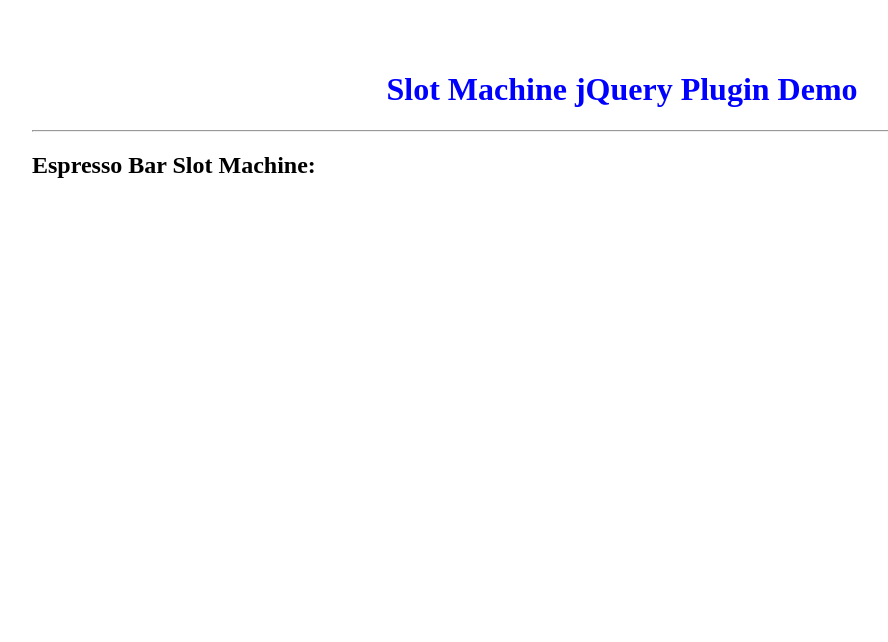
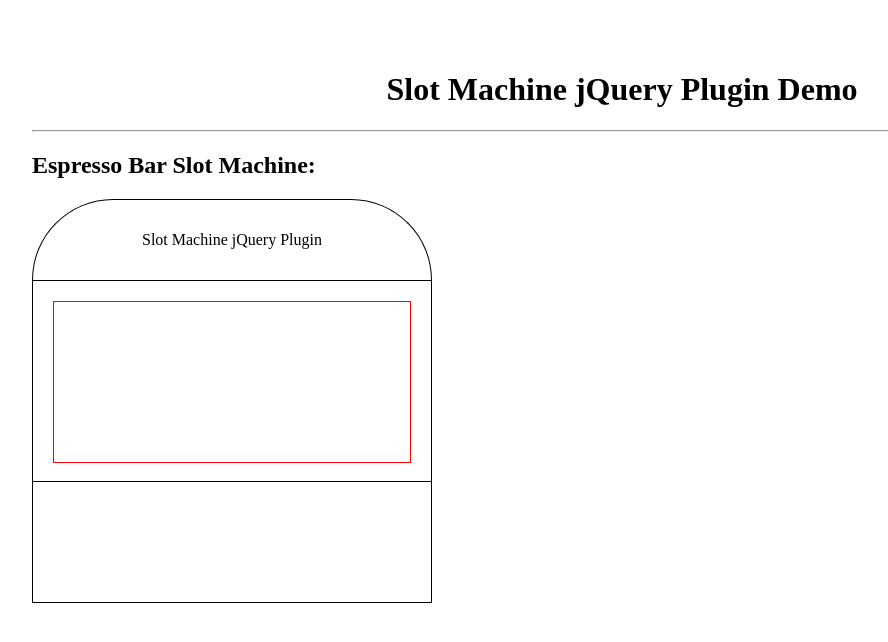
Before and after one commit to VictorChen/slot-machine, a website: page demo-dev.html in a window 1280 px wide. Shown: the whole page, without its empty margins (18-906 px from the left). Drawn offline with nearby package versions, Linux system fonts and the light colour scheme.

Commit message:
chore(slot.machine): create the necessary html

```diff
--- a/demo-dev.html
+++ b/demo-dev.html
@@ -6,7 +6,7 @@
   <link rel="stylesheet" type="text/css" href="demo.css">
   <script src="bower_components/jquery/dist/jquery.js"></script>
   <script src="bower_components/jquery-ui/jquery-ui.js"></script>
-  <script src="dist/slot.machine.js"></script>
+  <script src="src/slot.machine.js"></script>
 </head>
 
 <body>
@@ -15,7 +15,7 @@
   <hr>
 
   <h2>Espresso Bar Slot Machine:</h2>
-  <div id="espresso"></div>
+  <div id="espresso" style="width: 400px; height: 400px;"></div>
 
   <script type="text/javascript">
     $(function () {
--- a/src/slot.machine.js
+++ b/src/slot.machine.js
@@ -1,19 +1,77 @@
 ;(function ($) {
   'use strict';
 
+  // Boilerplate that all slot machines will need!
+  var template = '<div class="slot-header"></div>' +
+                 '<div class="slot-main">' +
+                   '<div class="slot-bars"></div>' +
+                 '</div>' +
+                 '<div class="slot-display"></div>';
+
   $.widget('custom.slotMachine', {
 
-    //Options to be used as defaults
+    // Default options
     options: {
-      someValue: null
+      title: 'Slot Machine jQuery Plugin',
+      items: [
+        ['coffee-maker', 'coffee-filter', 'coffee-grounds'],
+        ['teapot', 'tea-strainer', 'loose-tea'],
+        ['espresso-machine', 'espresso-tamper', 'espresso-beans']
+      ]
     },
 
     _create: function () {
-      console.log('created');
+      // Perform basic validation
+      this._validateItems(this.options.items);
+      this._createSlotMachine();
     },
 
+    /**
+     * Basic validate function to make sure that the user is
+     * using the slot machine correctly!
+     * @param  {[array]} items items in the slot machine
+     */
+    _validateItems: function (items) {
+      if (!items.length) {
+        throw 'slotMachine: no items';
+      }
+      var numSlots = items[0].length;
+      for (var i=1; i<items.length; i++) {
+        if (items[i].length !== numSlots) {
+          throw 'slotMachine: items need to have the same length';
+        }
+      }
+    },
+
+    _createSlotMachine: function () {
+      // Create template
+      this.element.append(template);
+
+      var $slotBars = this.element.find('.slot-bars');
+      var numColumns = this.options.items[0].length;
+      var numRows = this.options.items.length;
+      var $column, slotClass;
+
+
+      this.element.find('.slot-header').append(this.options.title);
+
+      // Create the slot bars/boxes
+      for (var i=0; i<numColumns; i++) {
+        $column = $('<div class="slot-bar"></div>');
+        for (var j=0; j<numRows; j++) {
+          slotClass = this.options.items[j][i];
+          $column.append('<div class="slot-box ' + slotClass + '"></div>');
+        }
+        $slotBars.append($column);
+      }
+    },
+
+    /**
+     * Done playing? Okay, let's destroy it!
+     */
     destroy: function () {
       console.log('destroyed');
     }
   });
+
 })(jQuery);
--- a/src/slot.machine.scss
+++ b/src/slot.machine.scss
@@ -1,3 +1,33 @@
-h1 {
-  color: blue;
+$margin: 20px;
+
+.slot-header {
+  border: 1px solid #000;
+  border-bottom: 0;
+  border-top-left-radius: 200px;
+  border-top-right-radius: 200px;
+  height: 20%;
+  display: -webkit-flexbox;
+  display: -ms-flexbox;
+  display: -webkit-flex;
+  display: flex;
+  -webkit-flex-align: center;
+  -ms-flex-align: center;
+  -webkit-align-items: center;
+  align-items: center;
+  justify-content: center;
 }
+
+.slot-main {
+  height: 50%;
+  border: 1px solid black;
+  .slot-bars {
+    margin: $margin;
+    height: calc(100% - #{$margin*2});
+  }
+}
+
+.slot-display {
+  height: 30%;
+  border: 1px solid black;
+  border-top: 0;
+}
```
Also changed, not shown: dist/slot.machine.css, dist/slot.machine.js, dist/slot.machine.min.css, dist/slot.machine.min.js.
